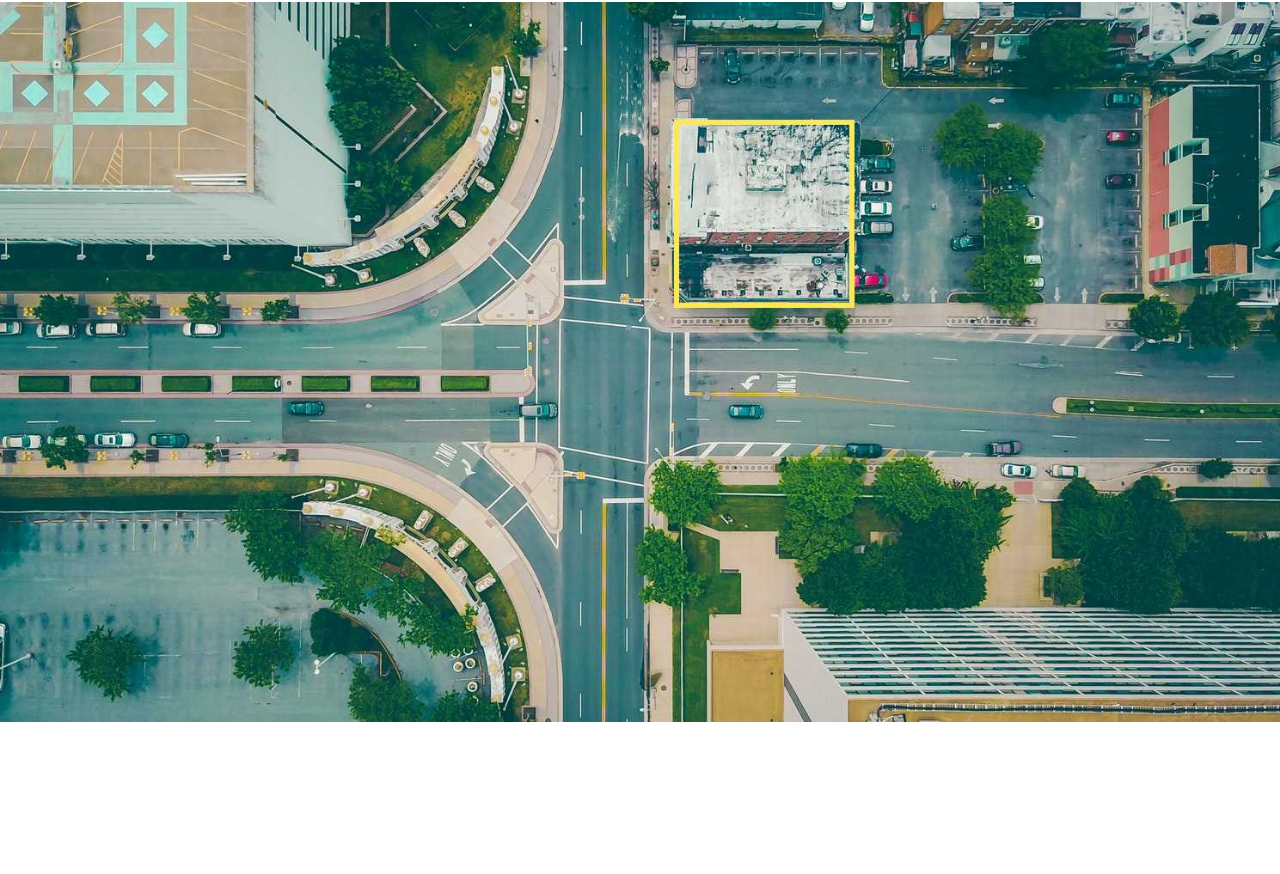
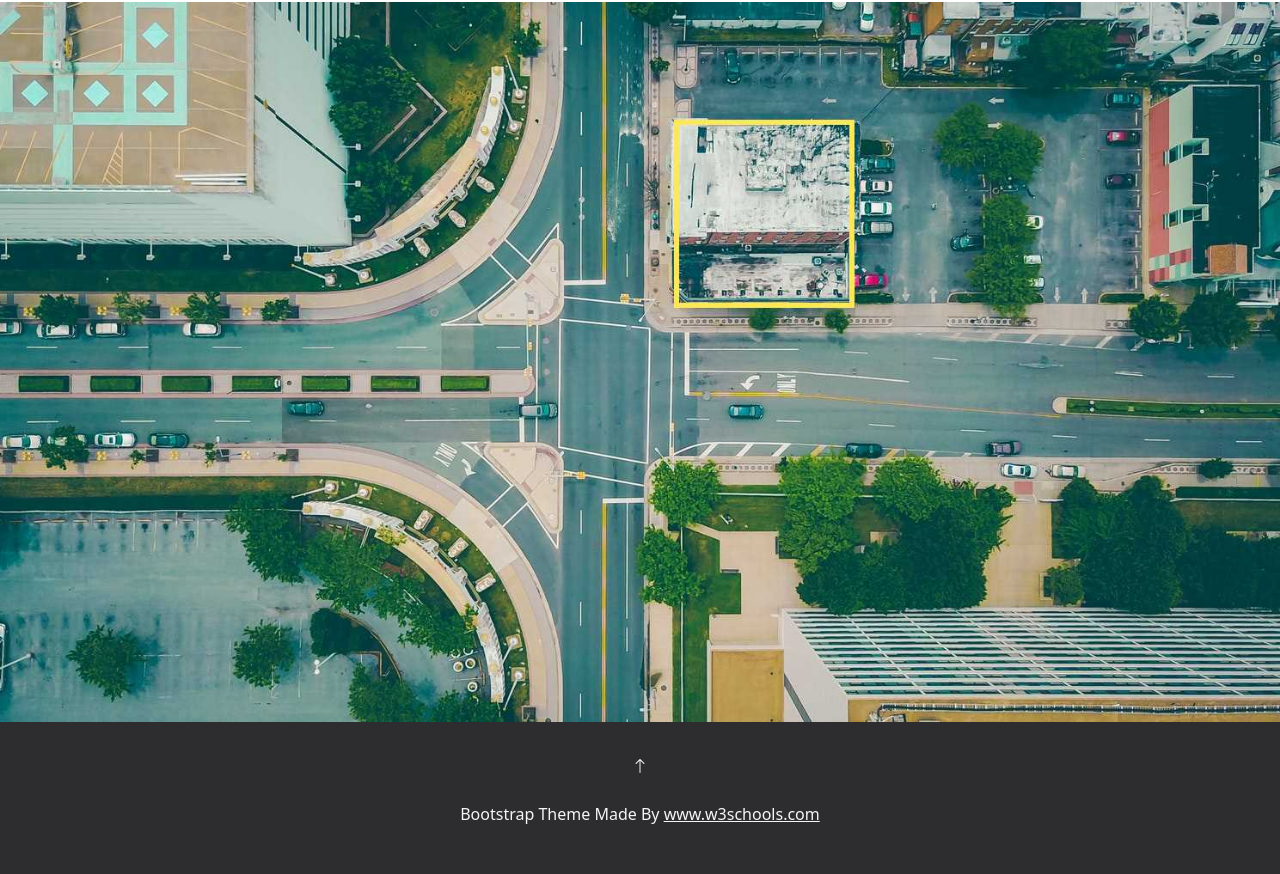
Before and after one commit to qZooMMp/band, a plain HTML site: page index.html in a window 1280 px wide. Shown: the part 2877-3751 px from the top of the page. Before the commit the page ends 3599 px from the top, so only its background shows below. Drawn offline with nearby package versions, Linux system fonts and the light colour scheme.

Commit message:
arrow up icon

```diff
--- a/index.html
+++ b/index.html
@@ -231,5 +231,11 @@
     <p>I mean, sometimes I enjoy the show, but other times I enjoy other things.</p></div>
 </div>
 <img src="map.jpg" style="width:100%">
+<footer class="text-center">
+  <a class="up-arrow" href="#myPage" data-toggle="tooltip" title="TO TOP">
+    <i class="bi bi-arrow-up"></i>
+  </a><br><br>
+  <p>Bootstrap Theme Made By <a href="https://www.w3schools.com" data-toggle="tooltip" title="Visit w3schools">www.w3schools.com</a></p>
+</footer>
 </body>
 </html>
```
